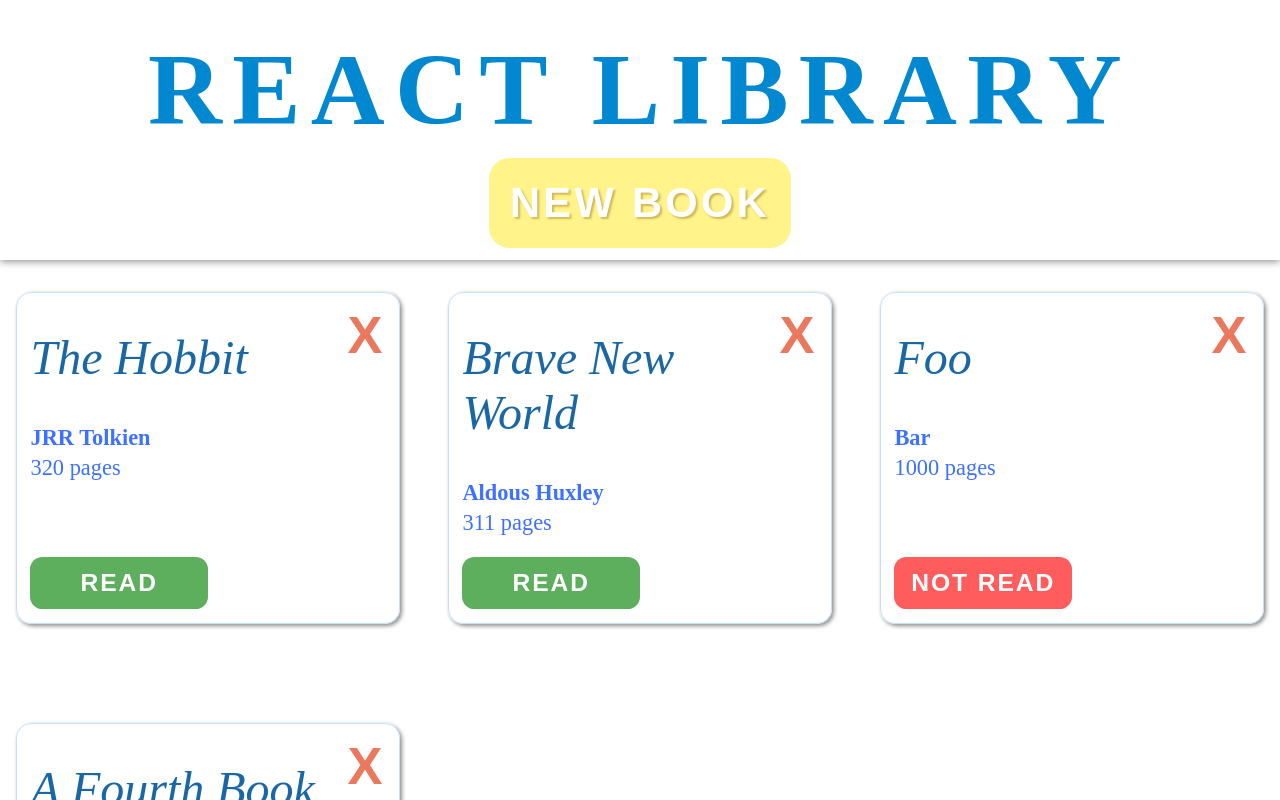
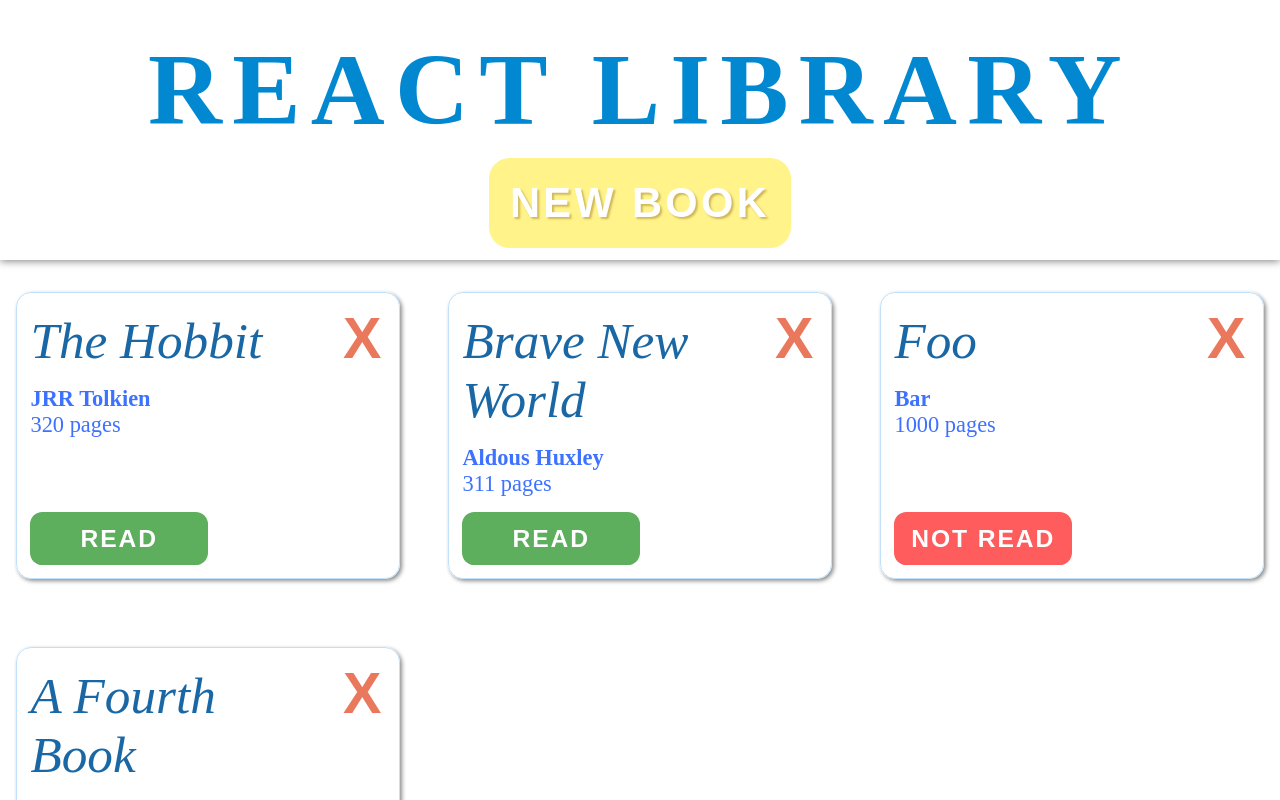
Before and after one commit to clavierbulb-green/React-Library, a React (Vite) app: page / in a window 1280 px wide. Shown: the top 800 px of the page. Built offline with nearby package versions, Linux system fonts and the light colour scheme.

Commit message:
Tweak margins and font-sizes for tighter spacing

```diff
--- a/src/style.css
+++ b/src/style.css
@@ -77,9 +77,9 @@ button:active {
 
   display: grid;
   grid-template-columns: repeat(auto-fill, minmax(300px, 1fr));
-  grid-auto-rows: minmax(280px, auto);
+  grid-auto-rows: minmax(260px, auto);
   column-gap: 3em;
-  row-gap: calc(3em + 4vw);
+  row-gap: calc(1em + 4vw);
 
   padding: 1em;
 }
@@ -111,13 +111,14 @@ button:active {
 }
 
 .book-card__title{
-  font-size: calc(1.4rem + 2vw);
+  font-size: calc(1.6rem + 2vw);
   font-style: italic;
   font-weight: normal;
 
   color: #01579B;
-  margin-top: 0.5em;
+  margin-top: 0.1em;
   margin-right: 1.1em;
+  margin-bottom: 0.3em;
 }
 
 .book-card__content {
@@ -126,7 +127,6 @@ button:active {
 
 .book-card p {
   margin: 0;
-  margin-bottom: 0.2em;
 }
 
 .book-card__author {
@@ -165,7 +165,7 @@ button:active {
 
   border-style: none;
 
-  font-size: calc(1.2em + 2vw);
+  font-size: calc(2em + 1vw);
   font-weight: bold;
 
   color: #DD2C00;
```
